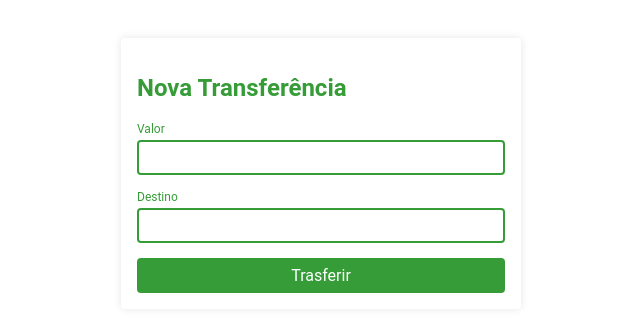
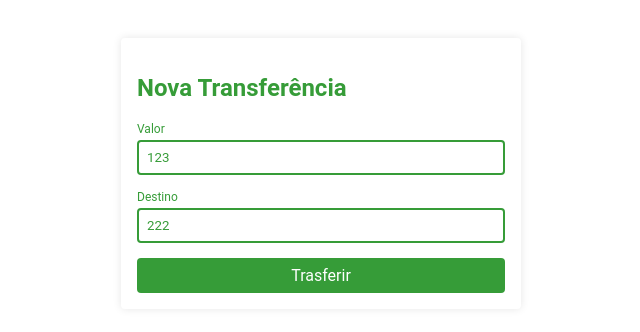
Before and after one commit to carlosruesta/angular-byte-bank, an Angular app: page / in a window 1280 px wide. Shown: the top 332 px of the page, without its empty margins (319-959 px from the left). Built offline with nearby package versions, Linux system fonts and the light colour scheme.

Commit message:
aula 02 - conhecendo two-way-databind e property-bind (dados somente leitura no template) Quando usado property-bind, se o usuário preenche um campo... isso é desconsiderado

```diff
--- a/src/app/nova-transferencia/nova-transferencia.component.html
+++ b/src/app/nova-transferencia/nova-transferencia.component.html
@@ -5,12 +5,14 @@
 
     <div class="form-field">
       <label class="form-field__label" for="valor">Valor</label>
-      <input class="form-field__input" id="valor" type="text">
+      <input class="form-field__input" id="valor"
+            name="valor" type="text" [(ngModel)]="valor">
     </div>
 
     <div class="form-field">
       <label class="form-field__label" for="destino">Destino</label>
-      <input class="form-field__input" id="destino" type="text">
+      <input class="form-field__input" id="destino"
+            name="destino" type="text" [(ngModel)]="destino">
     </div>
 
     <div class="botao-wrapper">
--- a/src/app/nova-transferencia/nova-transferencia.component.ts
+++ b/src/app/nova-transferencia/nova-transferencia.component.ts
@@ -6,7 +6,10 @@ import {Component} from '@angular/core';
     styleUrls: ['./nova-transferencia.component.scss']
 })
 export class NovaTransferenciaComponent {
+  valor: number = 123;
+  destino: number = 222;
   transferir() {
     console.log('Solicitada nova transferência');
+    console.log(this.valor, this.destino);
   }
 }
```
